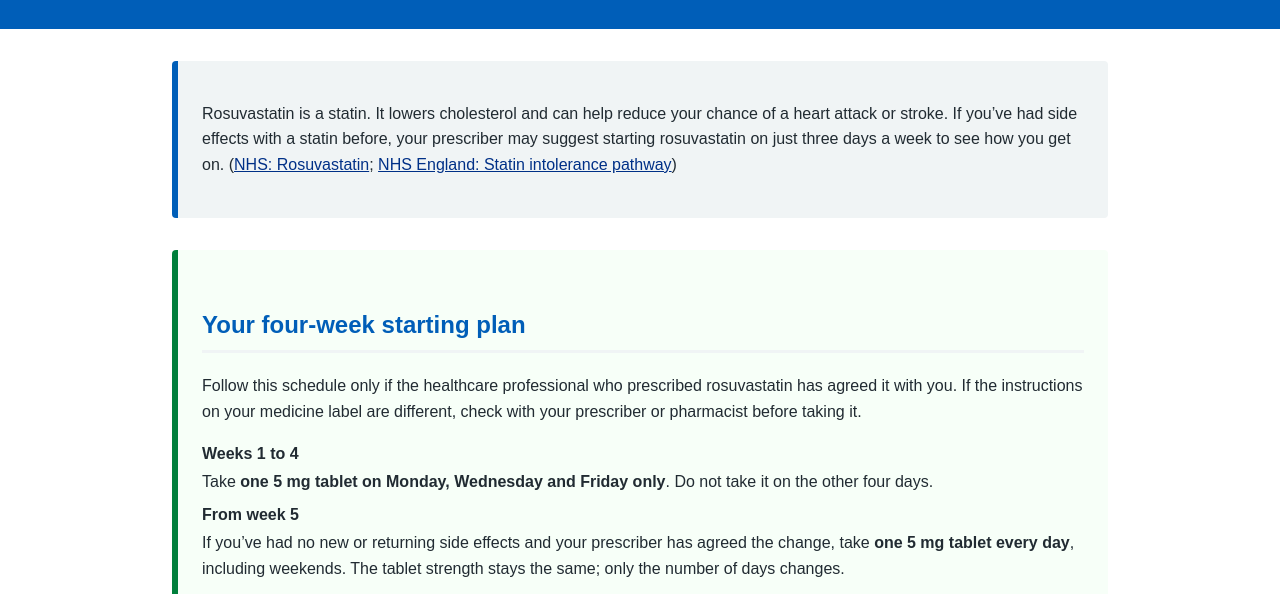
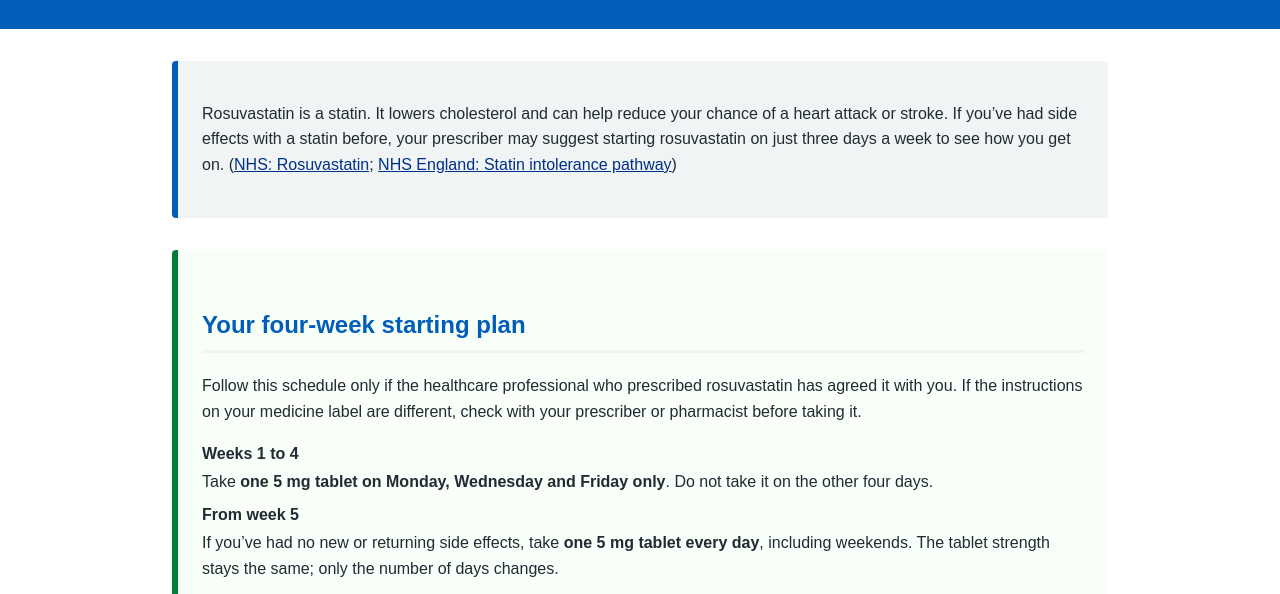
Before and after one commit to BeaconV/rosuvastatin, a plain HTML site: page index.html in a window 1280 px wide. Shown: the part 138-732 px from the top of the page. Drawn offline with Linux system fonts and the light colour scheme.

Commit message:
Simplify week five rosuvastatin instruction
Co-authored-by: Perplexity <noreply@perplexity.ai>

```diff
--- a/index.html
+++ b/index.html
@@ -114,7 +114,7 @@
         </div>
         <div>
           <dt>From week 5</dt>
-          <dd>If you’ve had no new or returning side effects and your prescriber has agreed the change, take <strong>one 5 mg tablet every day</strong>, including weekends. The tablet strength stays the same; only the number of days changes.</dd>
+          <dd>If you’ve had no new or returning side effects, take <strong>one 5 mg tablet every day</strong>, including weekends. The tablet strength stays the same; only the number of days changes.</dd>
         </div>
       </dl>
       <p>If side effects start or come back, or if you’re not sure whether you should switch to daily tablets, <strong>don’t increase how often you take it</strong>. Ask your prescriber what to do next. They can help you find a schedule or a different treatment that suits you. (<a href="https://www.nice.org.uk/guidance/ng238/chapter/Recommendations">NICE: What to do if a statin causes side effects</a>)</p>
```
